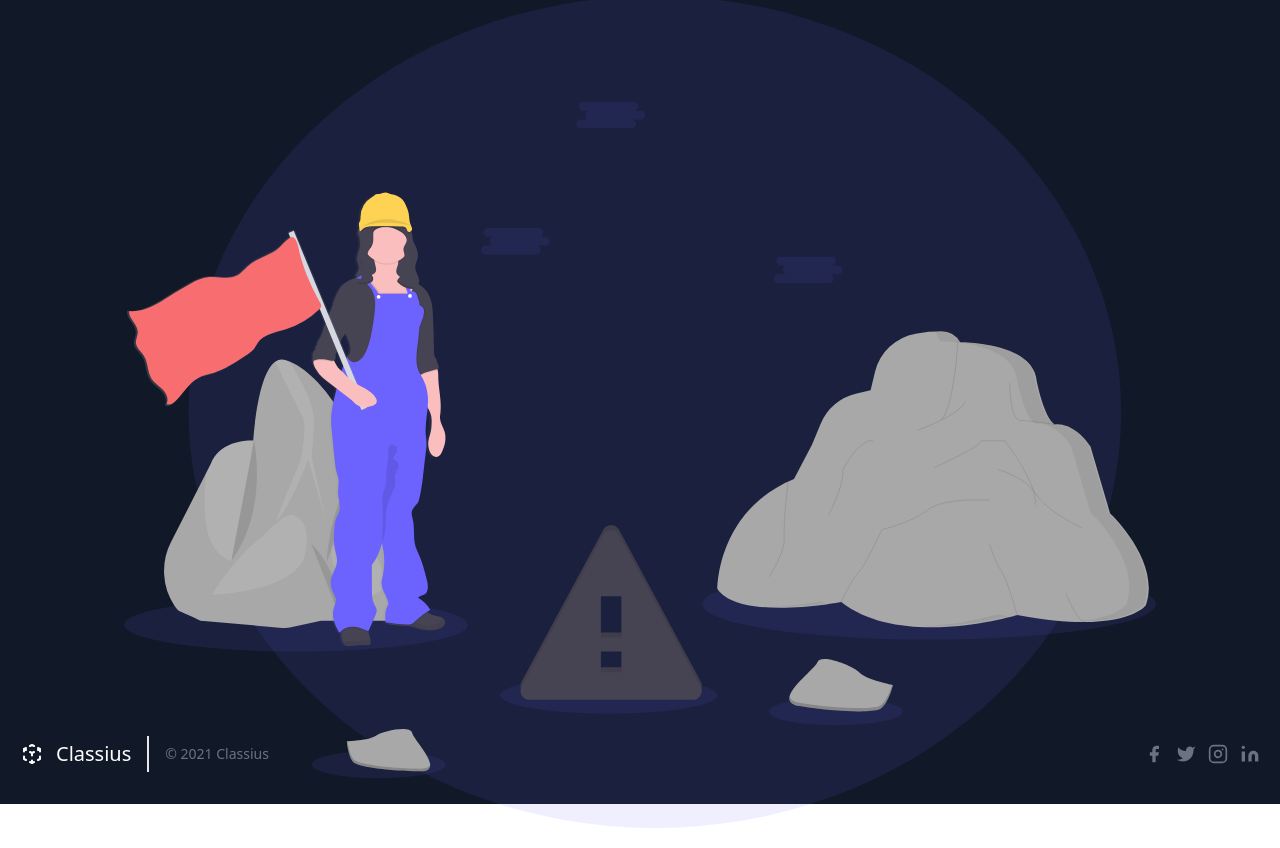
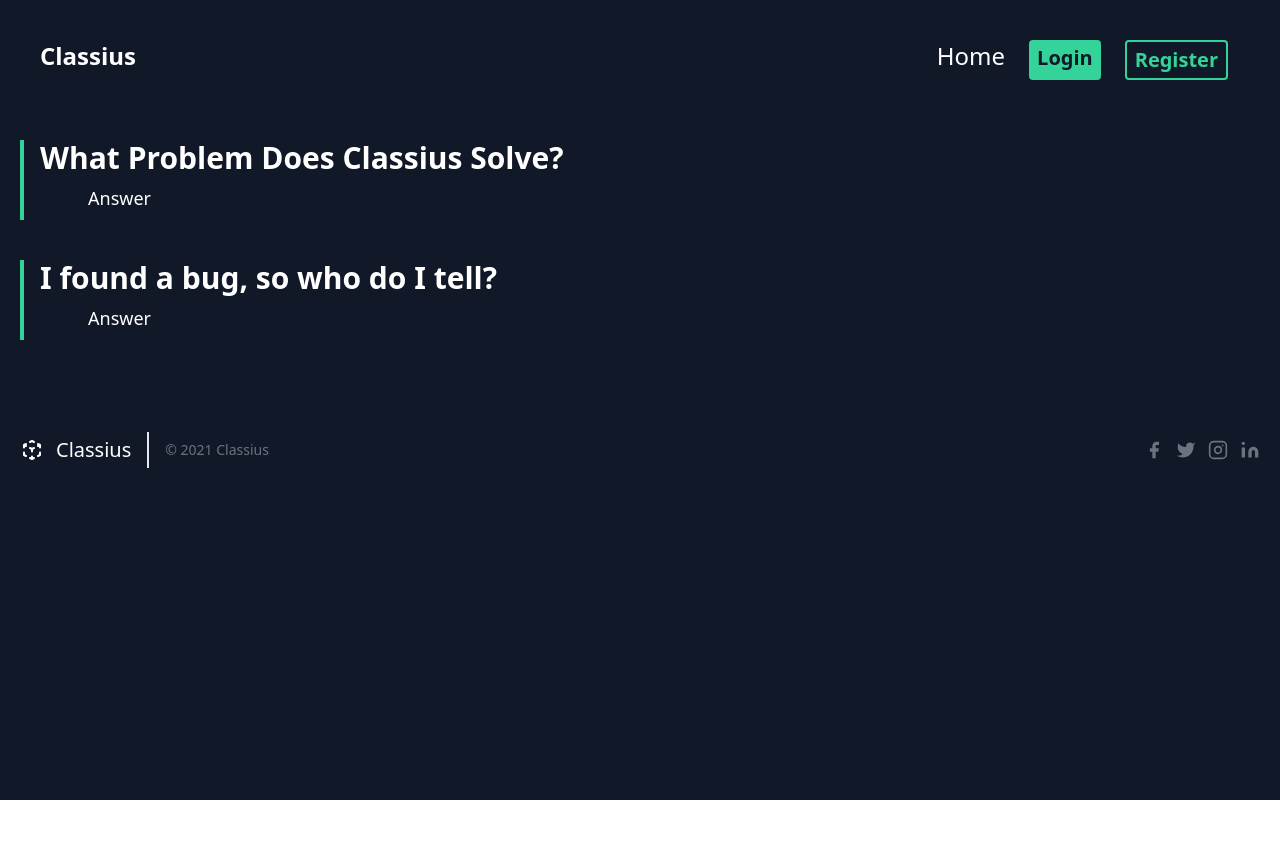
Before and after one commit to SalarC123/Classius, a React (Create React App) app: page /FAQ in a window 1280 px wide. Before the commit this address had no page. After the commit the page ends 800 px from the top, so only its background shows below. Built offline with nearby package versions, Linux system fonts and the light colour scheme; no server answers.

Commit message:
create FAQ route and set up style template

```diff
--- a/src/App.js
+++ b/src/App.js
@@ -8,10 +8,11 @@ import PageNotFound from './components/PageNotFound'
 import ProfilePage from './components/ProfilePage'
 import LandingPage from './components/LandingPage'
 import Footer from "./components/Footer";
+import FAQ from "./components/FAQ";
 
 function App() {
     return (
-        <div className="bg-gray-900">
+        <div className="bg-gray-900 min-h-screen">
             <BrowserRouter>
                 <Switch>
                     <Route component={Register} exact path="/register"/>
@@ -19,6 +20,7 @@ function App() {
                     <Route component={GroupPage} exact path="/g/:groupId" />
                     <Route component={ProfilePage} exact path="/u/:userId" />
                     <Route component={HomePage} exact path="/dashboard"/>
+                    <Route component={FAQ} exact path="/FAQ"/>
                     <Route component={LandingPage} exact path="/"/>
                     <Route exact component={PageNotFound}/>
                 </Switch>
--- /dev/null
+++ b/src/components/FAQ.jsx
@@ -0,0 +1,22 @@
+import Navbar from "./Navbar"
+
+function FAQ() {
+
+    return (
+        <div className="text-white">
+            <Navbar/>
+            <main className="flex flex-col m-5">
+                <section className="pl-4 border-l-4 border-green-400 mb-10">
+                    <div className="text-3xl font-bold">What Problem Does Classius Solve?</div>
+                    <div className="pl-10 m-2 text-lg">Answer</div>
+                </section>
+                <section className="pl-4 border-l-4 border-green-400 mb-10">
+                    <div className="text-3xl font-bold">I found a bug, so who do I tell?</div>
+                    <div className="pl-10 m-2 text-lg">Answer</div>
+                </section>
+            </main>
+        </div>
+    )
+}
+
+export default FAQ
```
